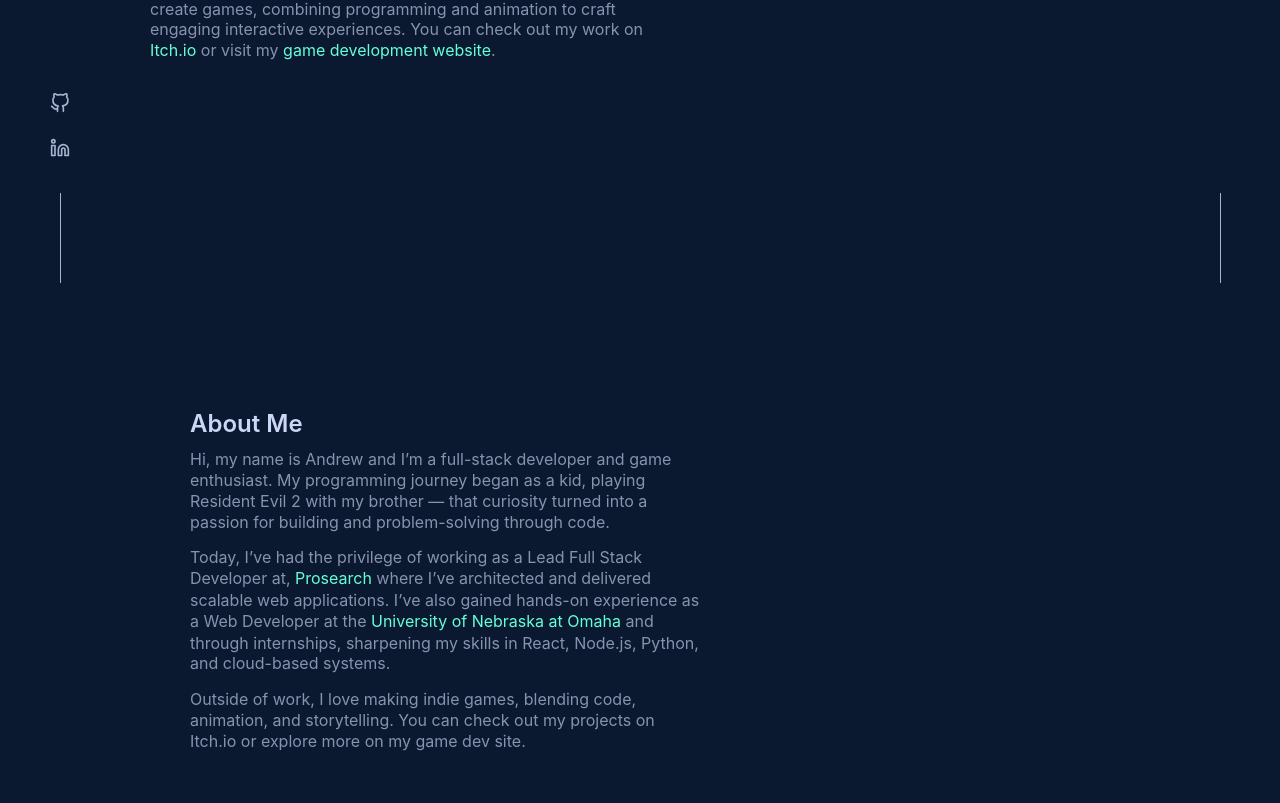
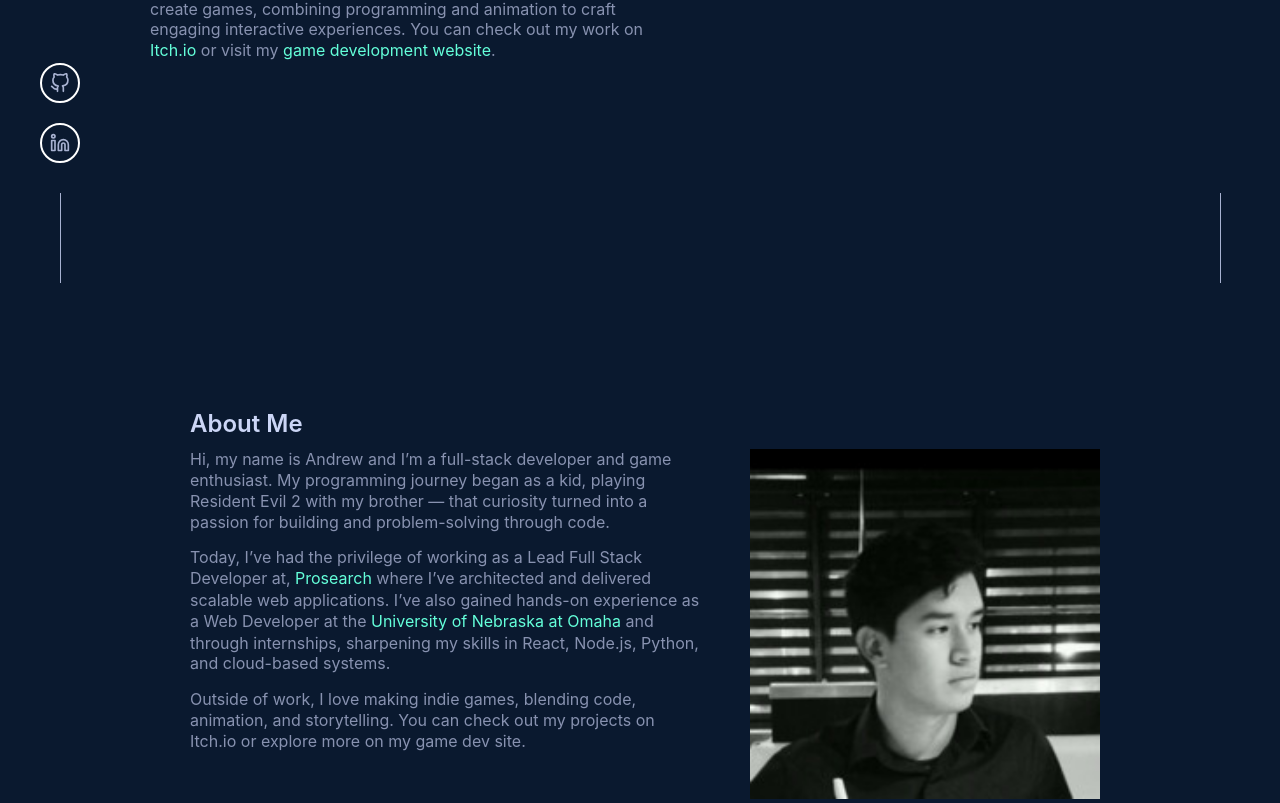
Before and after one commit to drewRam/Portfolio, a React (Create React App) app: page / in a window 1280 px wide. Shown: the part 517-1320 px from the top of the page. Built offline with nearby package versions, Linux system fonts and the light colour scheme; no server answers.

Commit message:
Updated contact panel icons, and uploaded headshot to about page.

```diff
--- a/src/App.tsx
+++ b/src/App.tsx
@@ -1,7 +1,6 @@
 /**
  *
  * This project uses CSS/styling adapted from [Brittany Chiang's website](https://github.com/bchiang7).
- * Thank you to Brittany for making the original code open-source.
  *
  */
 
--- a/src/components/layouts/ContactPanel.tsx
+++ b/src/components/layouts/ContactPanel.tsx
@@ -14,7 +14,7 @@ const StyledControlPanel = styled.div<StyledControlPanelProps>`
     left: ${props => (props.orientation === 'left' ? '40px' : 'auto')};
     right: ${props => (props.orientation === 'left' ? 'auto' : '40px')};
     z-index: 10;
-    color: var(--light-slate);
+    color: var(--light-slate); // Icons color
 
     @media (max-width: 1080px) {
         left: ${props => (props.orientation === 'left' ? '20px' : 'auto')};
--- a/src/components/layouts/Footer.tsx
+++ b/src/components/layouts/Footer.tsx
@@ -68,6 +68,24 @@ const StyledCredit = styled.div`
     }
 `;
 
+const IconRing = styled.div`
+  display: flex;
+  align-items: center;
+  justify-content: center;
+  width: 40px;
+  height: 40px;
+  border-radius: 50%;
+  border: 2px solid var(--light-slate);
+  background-color: transparent;
+  transition: transform 0.2s, border-color 0.2s;
+
+  &:hover,
+  &:focus {
+    transform: translateY(-3px);
+    border-color: var(--slate);
+  }
+`;
+
 interface GithubInfo {
     stars: number | null,
     forks: number | null,
@@ -125,7 +143,9 @@ const Footer: React.FC = () => {
                     {config.socialMedia.map(({ name, url }, i) => (
                         <li key={i}>
                             <a href={url} aria-label={name} target="_blank" rel="noreferrer">
-                                <Icon name={name} />
+                                <IconRing>
+                                    <Icon name={name} />
+                                </IconRing>
                             </a>
                         </li>
                     ))}
--- a/src/components/layouts/Social.tsx
+++ b/src/components/layouts/Social.tsx
@@ -40,6 +40,22 @@ const StyledSocialList = styled.ul`
     }
 `;
 
+const IconRing = styled.div`
+    ${({theme}) => theme.flexCenter}
+    width: 40px;
+    height: 40px;
+    border-radius: 50%;
+    border: 2px solid #ffffffff; // ring color
+    background-color: transparent; // body shows through
+    transition: transform 0.2s, border-color 0.2s;
+
+    &:hover, &:focus {
+        transform: translateY(-3px);
+        border-color: #555; // change ring color on hover
+    }
+`;
+
+
 interface SocialProps {
   isHome: boolean;
 }
@@ -51,7 +67,9 @@ const Social: React.FC<SocialProps> = ({ isHome }) => (
             config.socialMedia.map(({ url, name }, i) => (
                 <li key={i}>
                     <a href={url} aria-label={name} target="_blank" rel="noreferrer">
-                        <Icon name={name} />
+                        <IconRing>
+                            <Icon name={name} />
+                        </IconRing>
                     </a>
                 </li>
             ))}
--- a/src/components/sections/About.tsx
+++ b/src/components/sections/About.tsx
@@ -46,6 +46,16 @@ const StyledText = styled.div`
     }
 `;
 
+const StyledPic = styled.div`
+    position: relative;
+    max-width: 300px;
+
+    @media (max-width: 768px) {
+        margin: 50px auto 0;
+        width: 70%;
+    }
+`;
+
 const About: React.FC = () => {
   const revealContainer = useRef(null);
 
@@ -79,6 +89,9 @@ const About: React.FC = () => {
                         </p>
                     </div>
                 </StyledText>
+                <StyledPic>
+                    <img src={require("../images/Me.jpeg")} alt="Headshot" width={350} />
+                </StyledPic>
             </div>
         </StyledAboutSection>
     );
```
Also changed, not shown: src/components/images/Me.jpeg (added).
